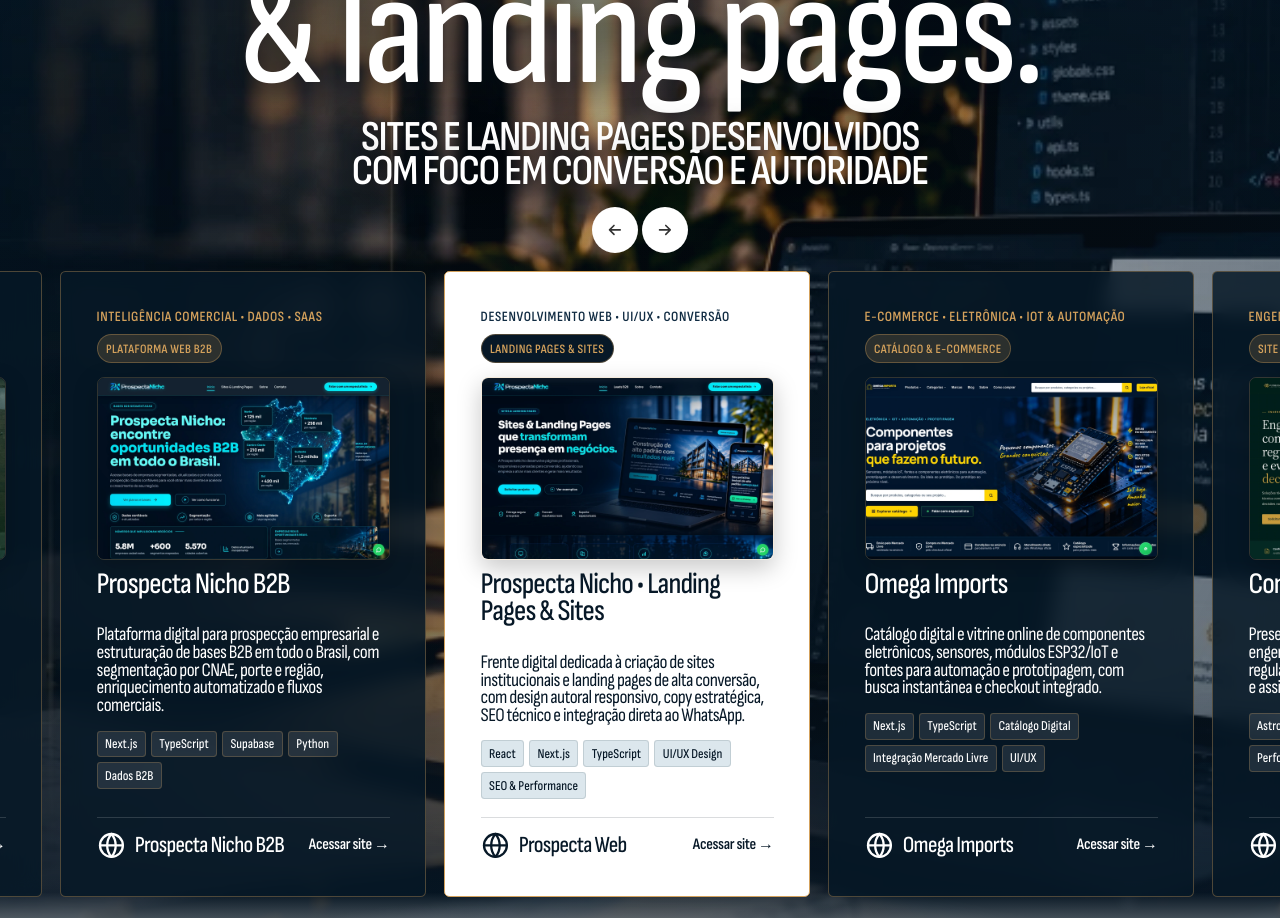
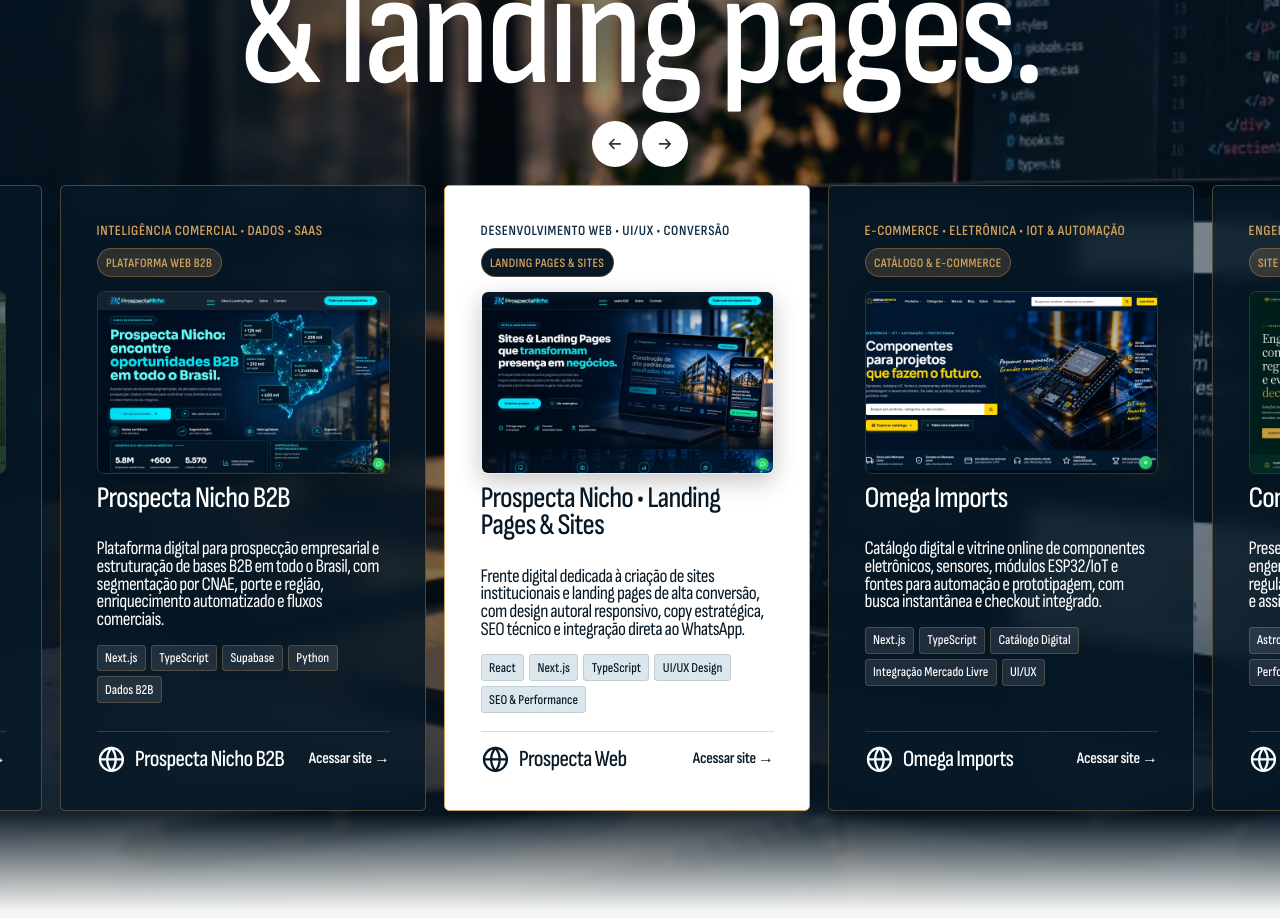
Before and after one commit to luscaarmstrong1/lucas-santos-portfolio, a Next.js app: page / in a window 1280 px wide. Shown: the part 3900-4818 px from the top of the page. Built offline with nearby package versions, Linux system fonts and the light colour scheme; no server answers; a web font is replaced by a local one.

Commit message:
style(projects): remover subtitulo 'Sites e landing pages desenvolvidos com foco em conversao e autoridade'

```diff
--- a/src/components/ProjectsCarousel.tsx
+++ b/src/components/ProjectsCarousel.tsx
@@ -88,11 +88,6 @@
             id="w-node-d56024cf-9b70-fc24-7ba0-e2b3ea8d1769-0ac01850"
             className="testimonial-slider"
           >
-            <h3 className="testimonial-heading">
-              Sites e landing pages desenvolvidos
-              <br />
-              com foco em conversão e autoridade
-            </h3>
             <div
               data-testimonial-inview=""
               className="testimonial-slider-wrapper"
```
